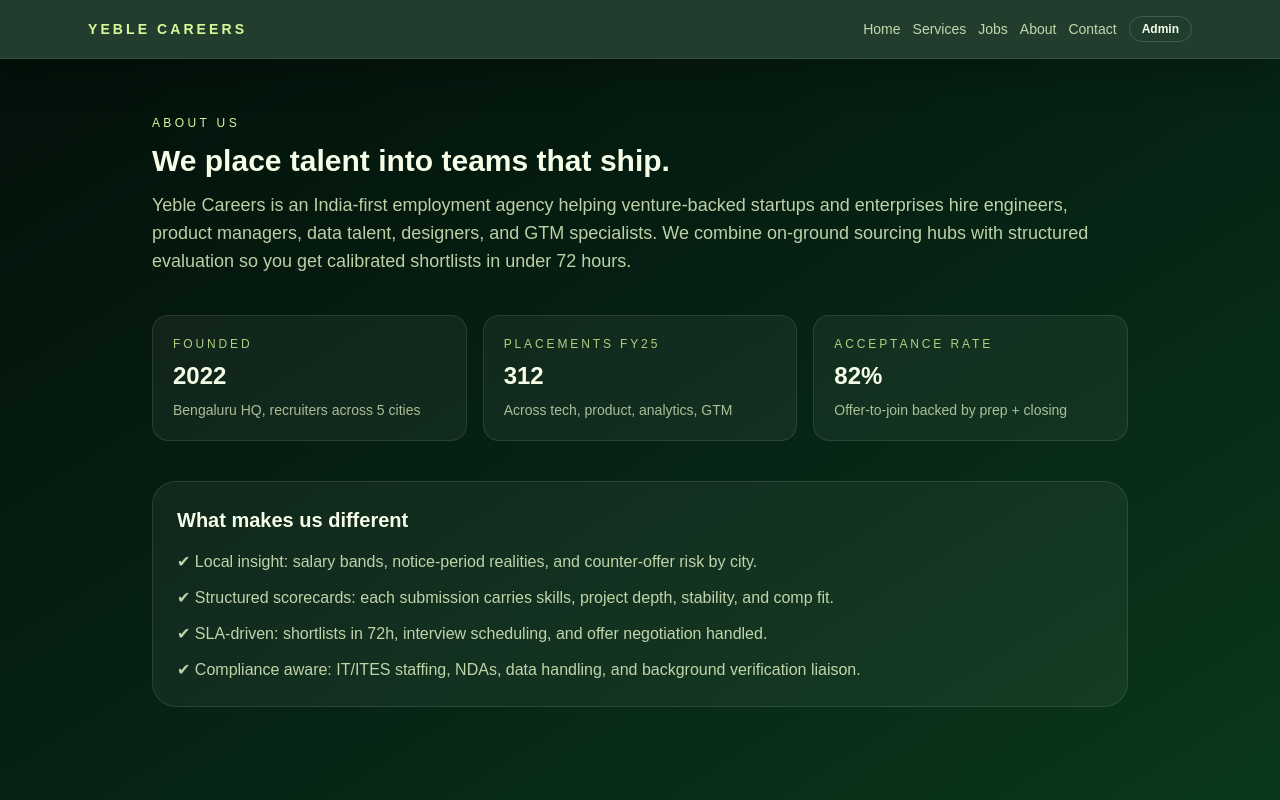
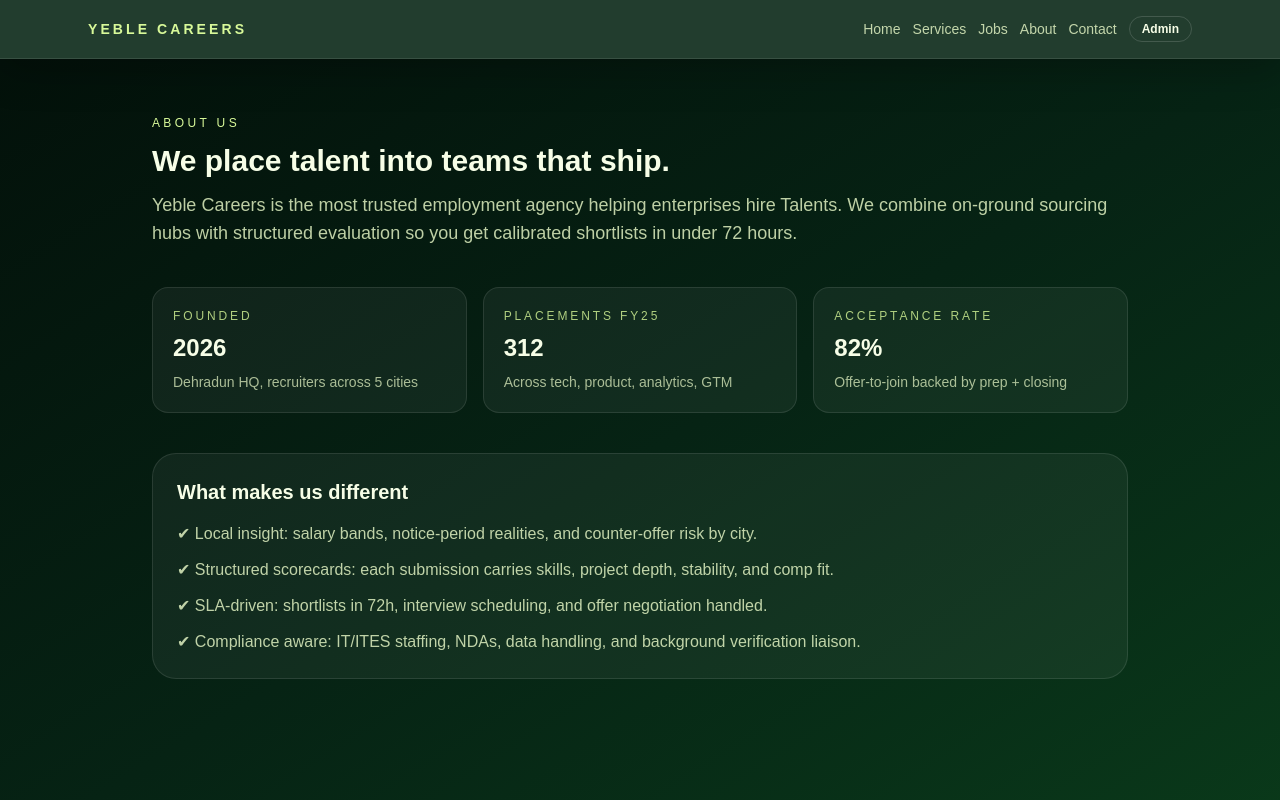
Before and after one commit to vitchcraftstudios/yeble.careers, a Next.js app in the folder apps/web/: page /about in a window 1280 px wide. Shown: the top 800 px of the page. Built offline with nearby package versions, Linux system fonts and the light colour scheme.

Commit message:
Update page.tsx

```diff
--- a/apps/web/app/about/page.tsx
+++ b/apps/web/app/about/page.tsx
@@ -10,15 +10,15 @@ export default function AboutPage() {
           <p className="text-xs uppercase tracking-[0.28em] text-lime-200">About us</p>
           <h1 className="text-3xl font-semibold text-lime-50">We place talent into teams that ship.</h1>
           <p className="text-lg text-lime-100/80">
-            Yeble Careers is an India-first employment agency helping venture-backed startups and enterprises hire
-            engineers, product managers, data talent, designers, and GTM specialists. We combine on-ground sourcing hubs
+            Yeble Careers is the most trusted employment agency helping enterprises hire
+            Talents. We combine on-ground sourcing hubs
             with structured evaluation so you get calibrated shortlists in under 72 hours.
           </p>
         </div>
 
         <div className="grid gap-4 md:grid-cols-3">
           {[
-            { label: "Founded", value: "2022", detail: "Bengaluru HQ, recruiters across 5 cities" },
+            { label: "Founded", value: "2026", detail: "Dehradun HQ, recruiters across 5 cities" },
             { label: "Placements FY25", value: "312", detail: "Across tech, product, analytics, GTM" },
             { label: "Acceptance rate", value: "82%", detail: "Offer-to-join backed by prep + closing" },
           ].map((item) => (
```
